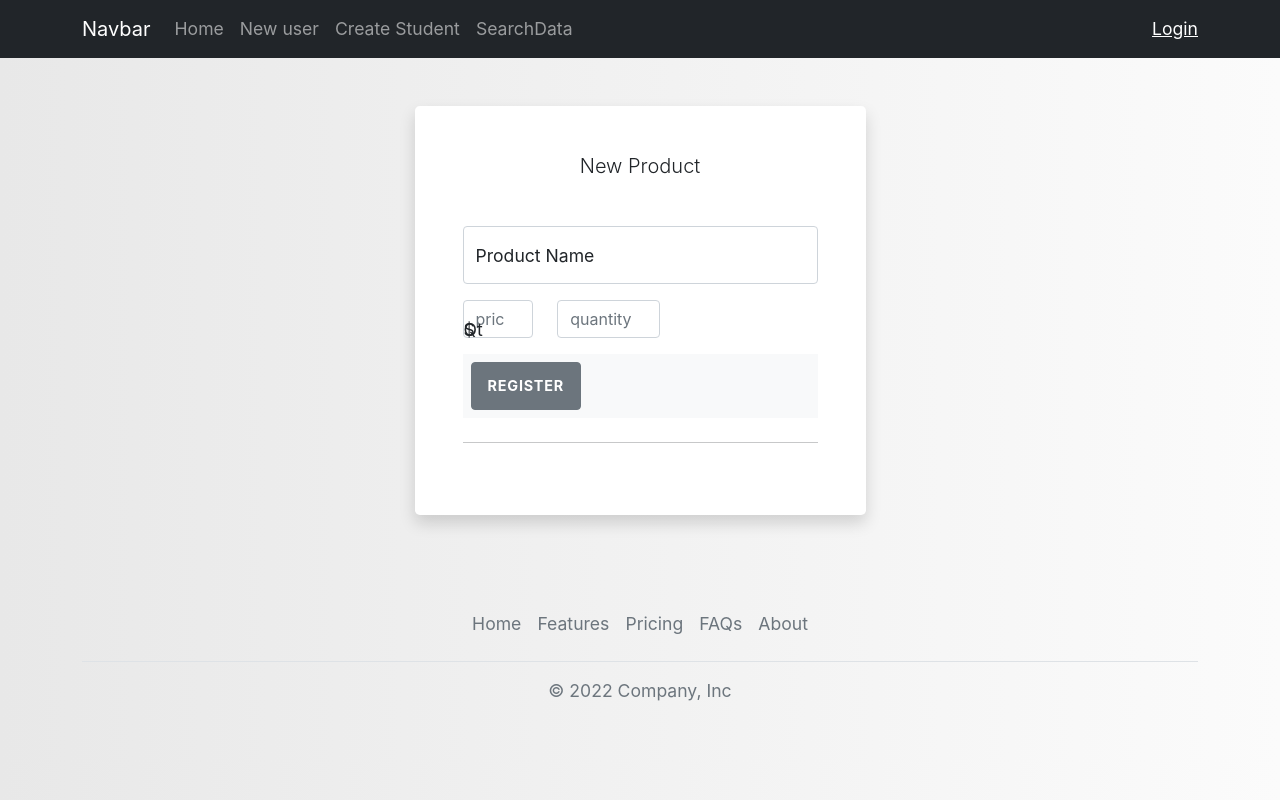
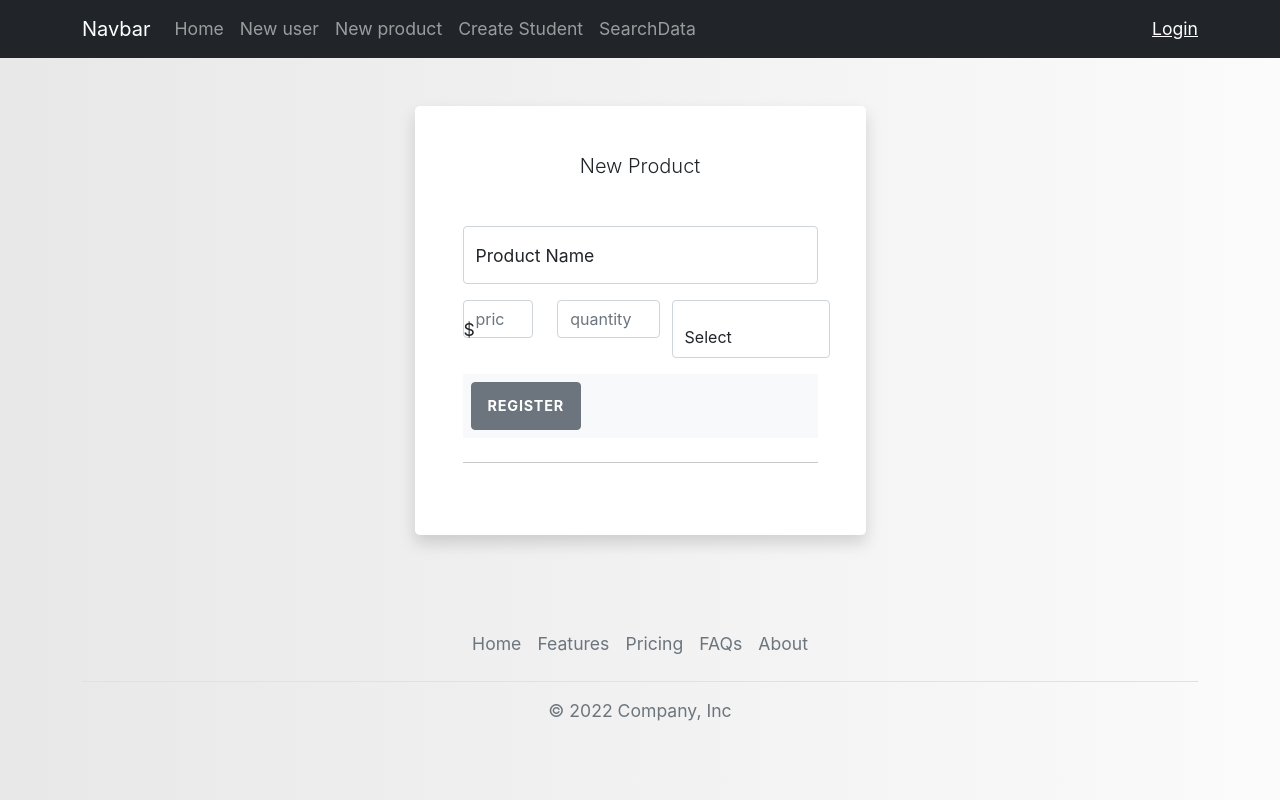
Before and after one commit to filipe1238/firebase-authentication, a React (Create React App) app: page /createproduct in a window 1280 px wide. Built offline with nearby package versions, Linux system fonts and the light colour scheme.

Commit message:
added quantity type/uni

```diff
--- a/src/components/extra-components/Navbar.js
+++ b/src/components/extra-components/Navbar.js
@@ -24,6 +24,7 @@ const NavBar = () => {
             <Nav className="me-auto">
               <Nav.Link href="/home">Home</Nav.Link>
               <Nav.Link href="/createdata">New user</Nav.Link>
+              <Nav.Link href="/createproduct">New product</Nav.Link>
               <Nav.Link href="/newstudent">Create Student</Nav.Link>
               <Nav.Link href="/readdata">SearchData</Nav.Link>
 
--- a/src/components/products/NewProduct.js
+++ b/src/components/products/NewProduct.js
@@ -38,6 +38,7 @@ const NewProduct = () => {
         product: data.product,
         price: data.price,
         quantity: data.quantity,
+        quantityType: data.quantityType,
       }
     ).then(() => {
       showAlert('Data Added', 'info')
--- a/src/components/products/forms/NewProducForm.js
+++ b/src/components/products/forms/NewProducForm.js
@@ -44,16 +44,27 @@ const NewProducForm = ({ handleSubmit, handleChange }) => {
                       }}
                       name="quantity"
                       type="number"
-               /*        step="1"
-                      pattern="\d+" */
+                      /*        step="1"
+                             pattern="\d+" */
                       className='form-control'
                       id="floatingValue"
                       placeholder="quantity" />
                   </div>
-                  <label htmlFor="floatingValue" className='col'>Qt</label>
-
+                  {/* <label htmlFor="floatingValue" className='col'>Qt</label> */}
+                  <select
+                    className='col form-control mr-3'
+                    name="quantityType"
+                    type="number"
+                    onChange={(e) => {
+                      handleChange(e)
+                    }}>
+                    <option defaultValue > Select</option>
+                    <option >UN</option>
+                    <option>L</option>
+                    <option>Kg</option>
+                  </select>
                 </div>
-            {/*     <div className="form-check mb-3">
+                {/*     <div className="form-check mb-3">
                   <input className="form-check-input" type="checkbox" value="" id="rememberPasswordCheck" />
                   <label className="form-check-label" htmlFor="rememberPasswordCheck">
                     Remember password
@@ -65,9 +76,7 @@ const NewProducForm = ({ handleSubmit, handleChange }) => {
                       register
                     </button>
                   </div>
-
                 </div>
-
                 <hr className="my-4" />
 
               </form>
```
